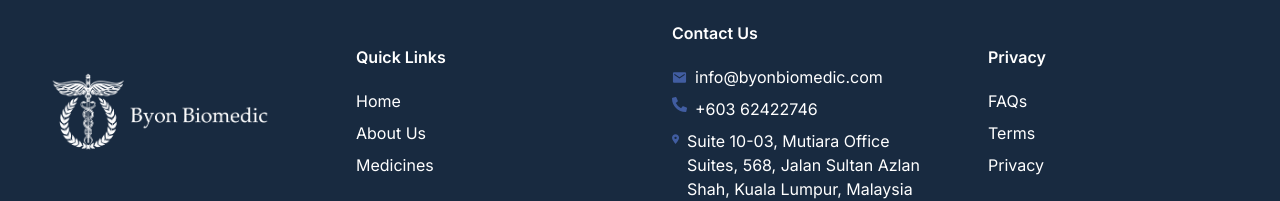
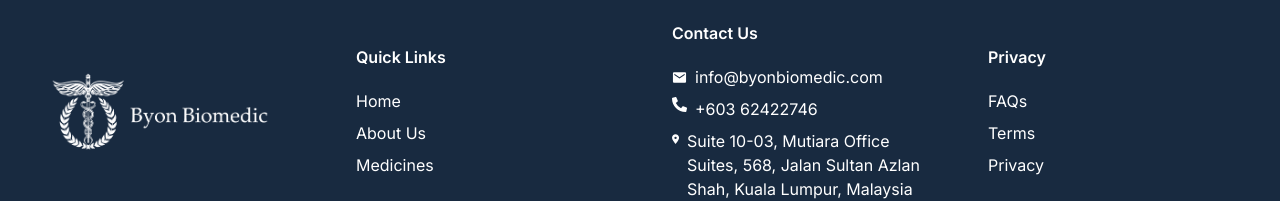
Before and after one commit to sai-ram-kaushik/byon-biomedic-website, a React (Vite) app: page / in a window 1280 px wide. Shown: the part 1278-1479 px from the top of the page. Built offline with nearby package versions, Linux system fonts and the light colour scheme.

Commit message:
white icons footer

```diff
--- a/src/components/Footer.jsx
+++ b/src/components/Footer.jsx
@@ -28,19 +28,19 @@
                   <p className="font-bold">Contact Us</p>
                   <div className="flex flex-col items-start gap-2">
                      <div className="flex items-center gap-2">
-                        <IoMdMail size={15} className="text-primary" />
+                        <IoMdMail size={15} className="text-white" />
                         <a href="mailto:byonbiomedic@gmail.com">
                            <p className="hover:text-gray-300">info@byonbiomedic.com</p>
                         </a>
                      </div>
 
                      <div className="flex items-start gap-2">
-                        <FaPhoneAlt size={15} className="text-primary" />
+                        <FaPhoneAlt size={15} className="text-white" />
                         <p>+603 62422746</p>
                      </div>
 
                      <div className="flex items-start gap-2">
-                        <FaLocationDot size={20} className="text-primary" />
+                        <FaLocationDot size={20} className="text-white" />
                         <p>
                            Suite 10-03, Mutiara Office Suites, 568, Jalan Sultan
                            Azlan Shah, Kuala Lumpur, Malaysia
```
